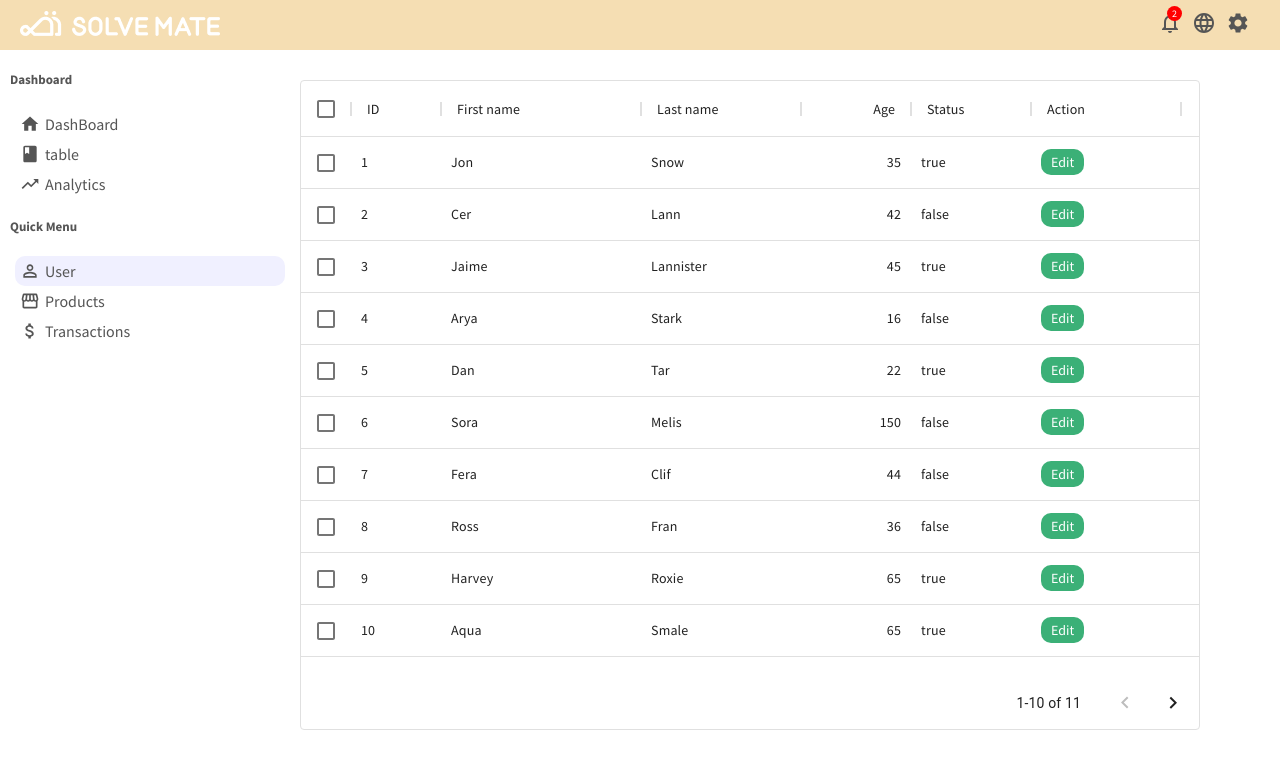
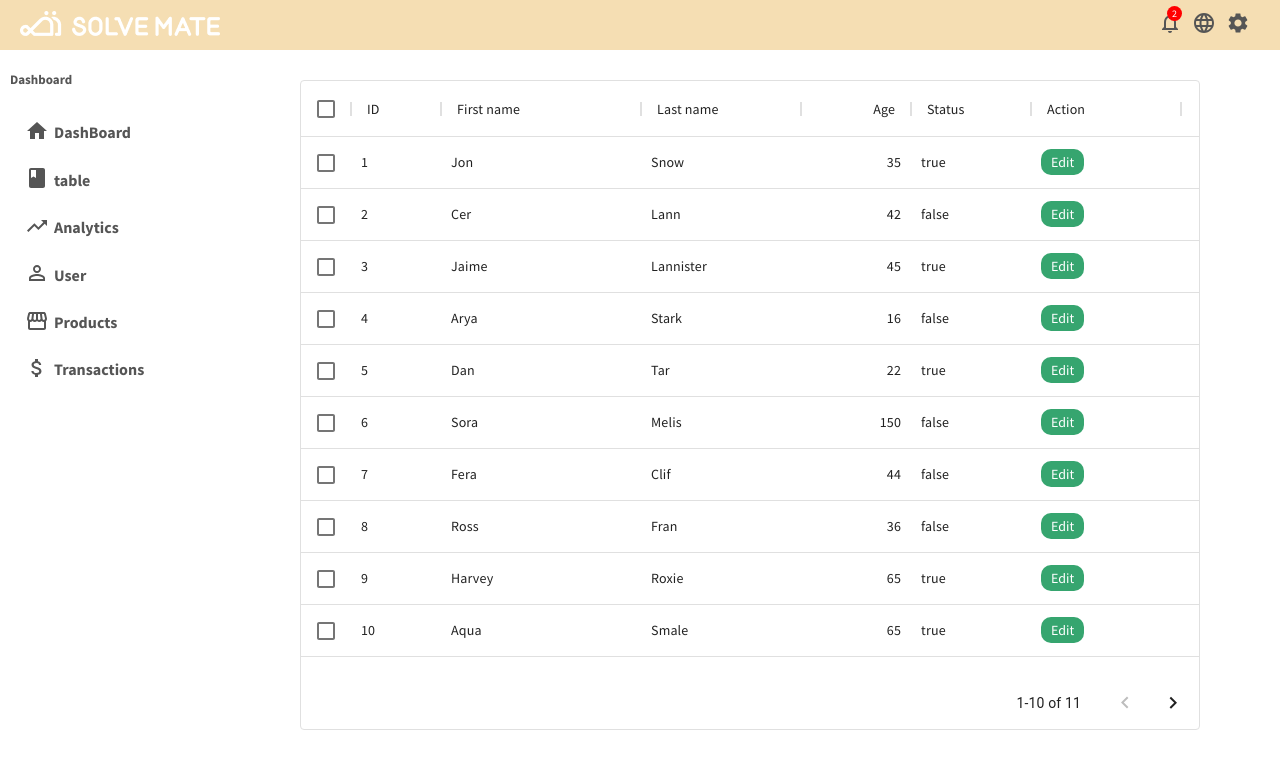
Before and after one commit to hyjoong/Admin-Template, a React (Create React App) app: page /users in a window 1280 px wide. Shown: the top 768 px of the page. Built offline with nearby package versions, Linux system fonts and the light colour scheme.

Commit message:
feat: slidebar 구조 변경

```diff
--- a/src/components/Sidebar/Sidebar.jsx
+++ b/src/components/Sidebar/Sidebar.jsx
@@ -1,3 +1,4 @@
+import React from "react";
 import {
   AttachMoney,
   Book,
@@ -7,46 +8,58 @@ import {
   Timeline,
   TrendingUp,
 } from "@material-ui/icons";
-import React from "react";
 import styled from "styled-components";
+import SlideItem from "./SlideItem";
 
-const Sidebar = () => {
+const Sidebar = ({ location }) => {
+  const SlideItems = [
+    {
+      name: "DashBoard",
+      path: "/",
+      active: false,
+      icon: <Home />,
+    },
+    {
+      name: "table",
+      path: "/table",
+      active: false,
+      icon: <Book />,
+    },
+    {
+      name: "Analytics",
+      path: "/analytics",
+      active: false,
+      icon: <TrendingUp />,
+    },
+    {
+      name: "User",
+      path: "/users",
+      active: false,
+      icon: <PermIdentity />,
+    },
+    {
+      name: "Products",
+      path: "/products",
+      active: false,
+      icon: <Storefront />,
+    },
+    {
+      name: "Transactions",
+      path: "/transactions",
+      active: false,
+      icon: <AttachMoney />,
+    },
+  ];
+
   return (
     <SideWrapper>
       <SidebarContainer>
         <SlidebarMenu>
           <h3 className="slidebarTitle">Dashboard</h3>
           <ul className="slidebarList">
-            <li className="slidebarItem">
-              <Home className="sidebarIcon" />
-              <span>DashBoard</span>
-            </li>
-            <li className="slidebarItem">
-              <Book className="sidebarIcon" />
-              <span>table</span>
-            </li>
-            <li className="slidebarItem">
-              <TrendingUp className="sidebarIcon" />
-              <span>Analytics</span>
-            </li>
-          </ul>
-        </SlidebarMenu>
-
-        <SlidebarMenu>
-          <h3 className="slidebarTitle">Quick Menu</h3>
-          <ul className="slidebarList">
-            <li className="slidebarItem active">
-              <PermIdentity className="sidebarIcon" />
-              <span>User</span>
-            </li>
-            <li className="slidebarItem">
-              <Storefront className="sidebarIcon" />
-              <span>Products</span>
-            </li>
-            <li className="slidebarItem">
-              <AttachMoney className="sidebarIcon" />
-              <span>Transactions</span>
-            </li>
+            {SlideItems.map((menu) => (
+              <SlideItem menu={menu} path={`${menu.path}`} />
+            ))}
           </ul>
         </SlidebarMenu>
       </SidebarContainer>
@@ -55,7 +68,7 @@ const Sidebar = () => {
 };
 
 const SideWrapper = styled.div`
-  width: 300px;
+  min-width: 300px;
   height: calc(100vh - 50px);
   position: sticky;
   top: 50px;
@@ -77,7 +90,7 @@ const SlidebarMenu = styled.div`
     .slidebarItem {
       display: flex;
       align-items: center;
-      padding: 5px;
+      padding: 10px;
       border-radius: 10px;
       cursor: pointer;
 
--- /dev/null
+++ b/src/components/Sidebar/SlideItem.jsx
@@ -0,0 +1,17 @@
+import React from "react";
+import { Link } from "react-router-dom";
+
+const SlideItem = ({ menu }) => {
+  return (
+    <>
+      <Link to={`${menu.path}`}>
+        <li className="slidebarItem">
+          <div style={{ marginRight: 5 }}>{menu.icon}</div>
+          <span style={{ fontWeight: "bold" }}>{menu.name}</span>
+        </li>
+      </Link>
+    </>
+  );
+};
+
+export default SlideItem;
--- a/src/components/Table/ChapterTable.jsx
+++ b/src/components/Table/ChapterTable.jsx
@@ -40,7 +40,7 @@ const ChapterTable = () => {
       renderCell: (params) => {
         return (
           <>
-            <Link to={"/user/" + params.row.id}>
+            <Link to={"/detail/" + params.row.id}>
               <button
                 className="EditButton"
                 style={{
@@ -48,7 +48,7 @@ const ChapterTable = () => {
                   outline: "none",
                   borderRadius: "10px",
                   padding: "5px 10px",
-                  backgroundColor: "#3bb077",
+                  backgroundColor: "#36a56f",
                   color: "white",
                   cursor: "pointer",
                 }}
```
